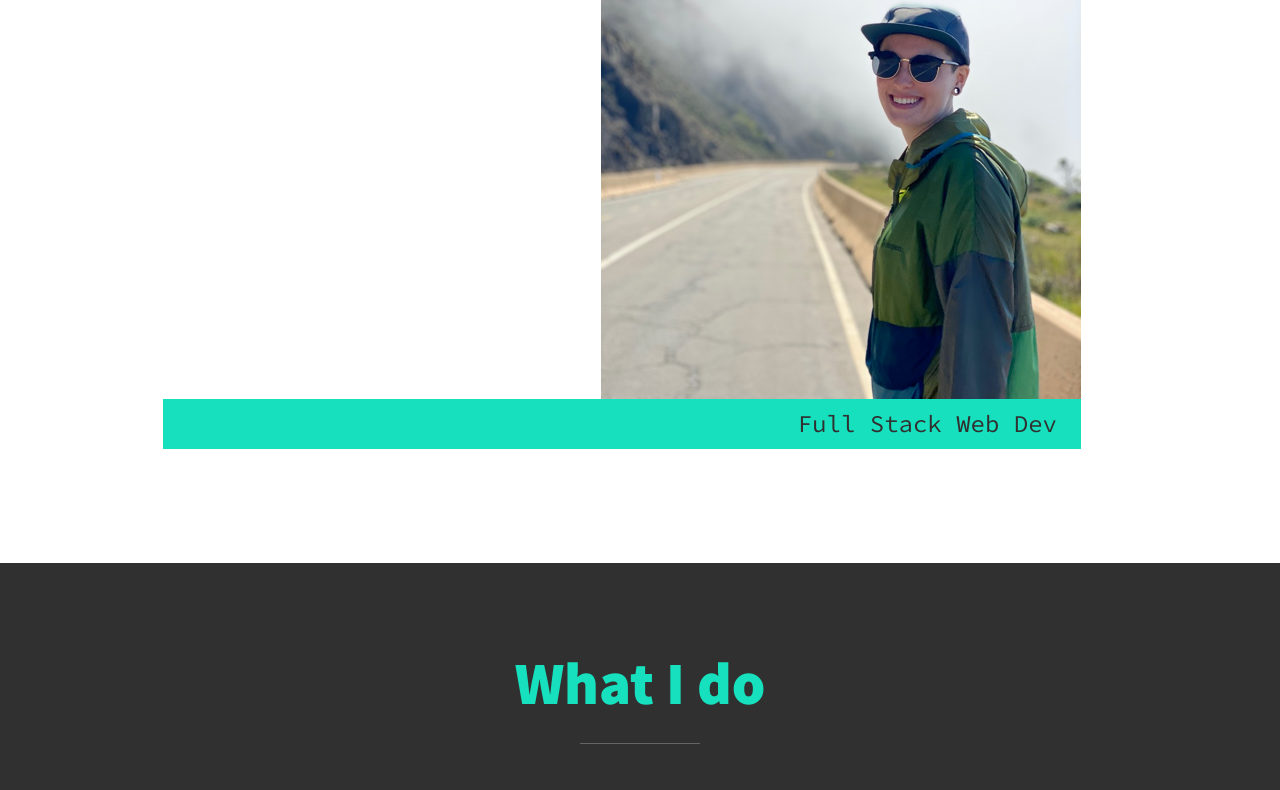
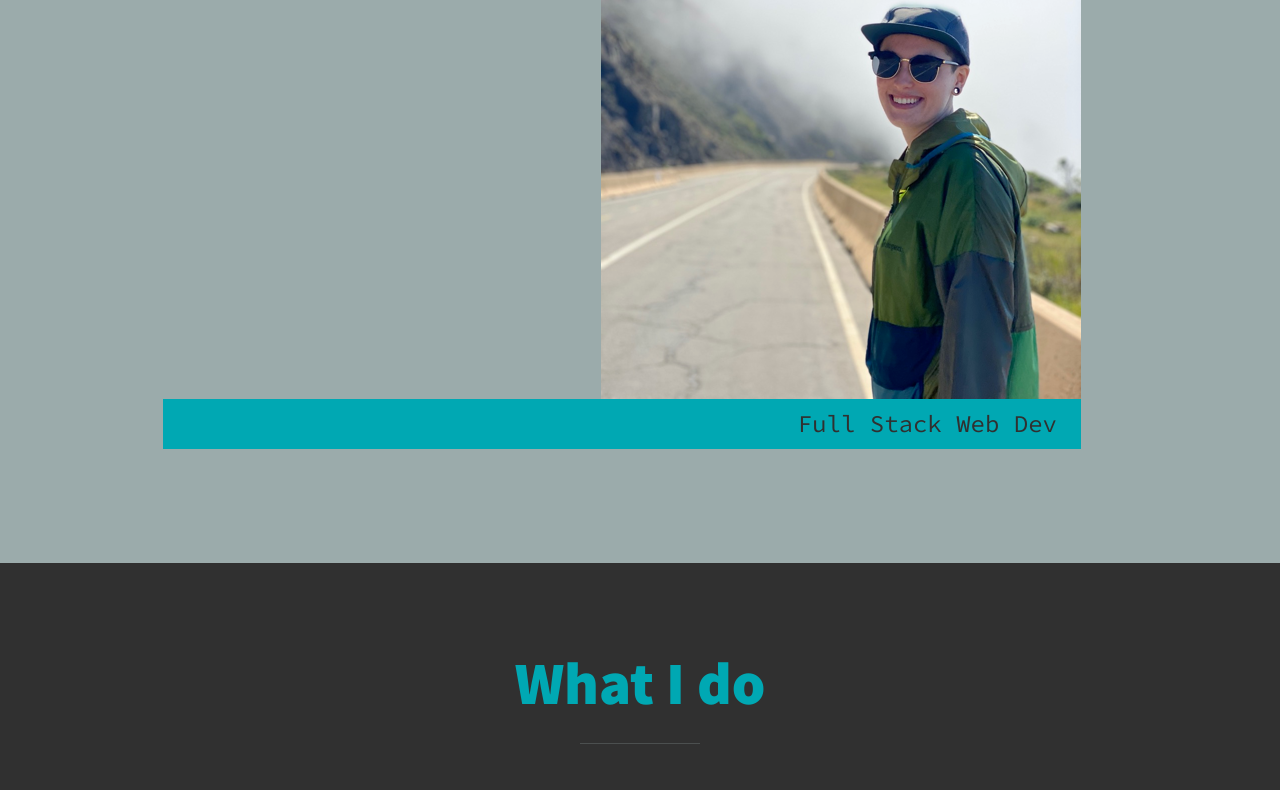
Before and after one commit to Champagnest/goodportfolio, a plain HTML site: page index.html in a window 1280 px wide. Shown: the part 751-1541 px from the top of the page. Drawn offline with nearby package versions, Linux system fonts and the light colour scheme.

Commit message:
color change, looks sick

```diff
--- a/css/style.css
+++ b/css/style.css
@@ -13,9 +13,9 @@
     --fw-reg: 300;
     --fw-bold: 900;
 
-    --clr-light: #fff;
+    --clr-light: #9babab;
     --clr-dark: #303030;
-    --clr-accent: #16e0bd;
+    --clr-accent: #00A8B3;
 
     --fs-h1: 3rem;
     --fs-h2: 2.25rem;
```
Also changed, not shown: assets/readmepic.png (added), 1 other file.
